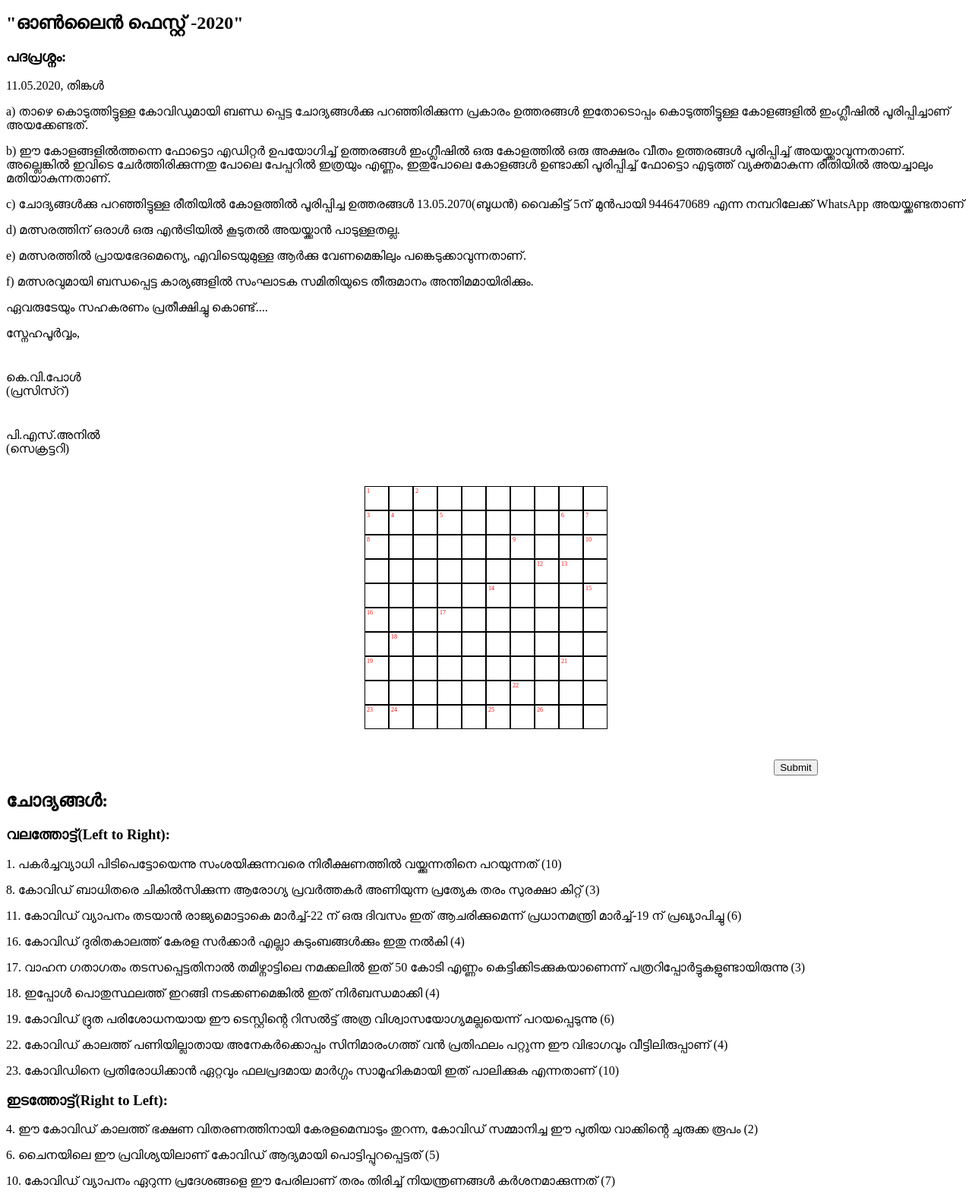
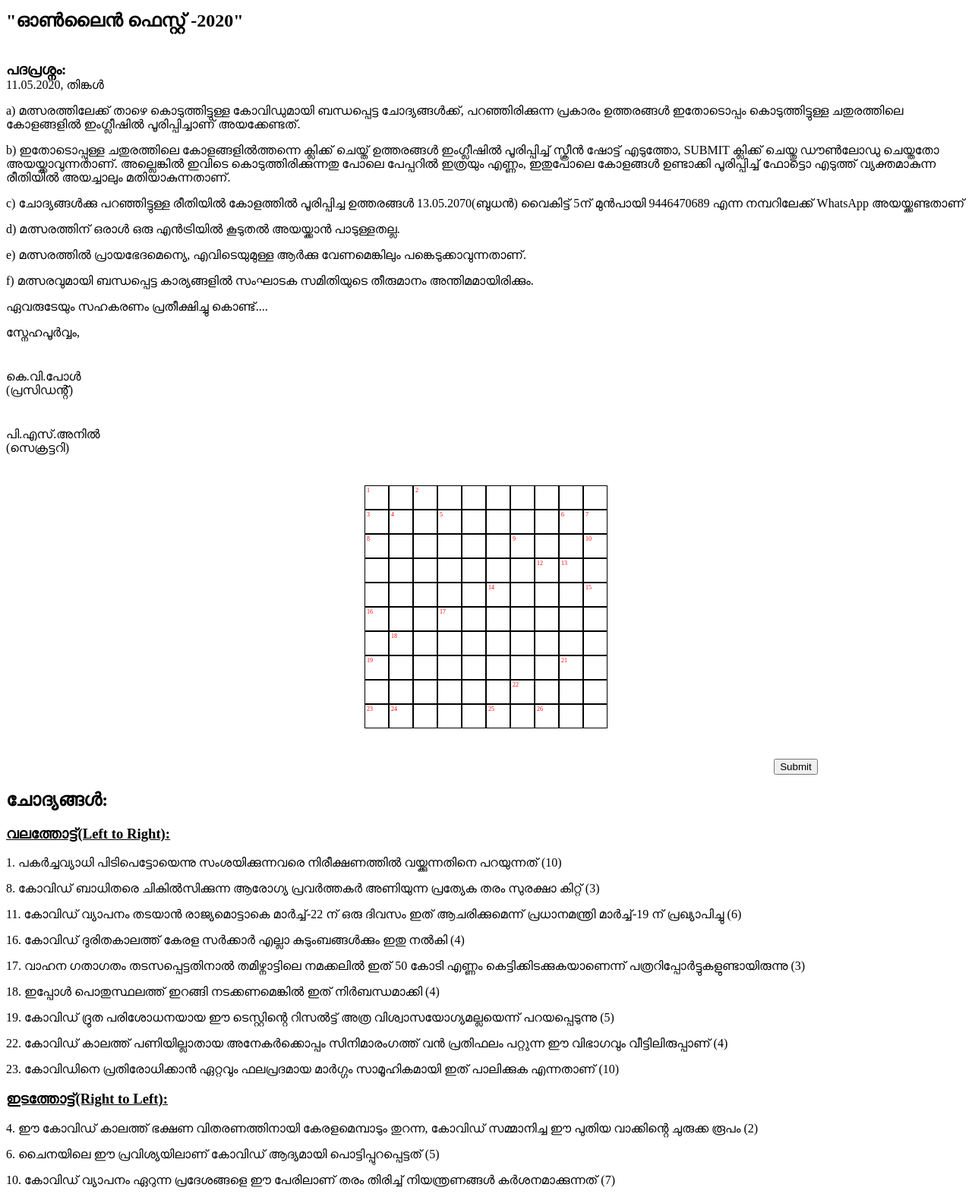
Before and after one commit to RahulPaul04/Crossword, a plain HTML site: page Puzzle/index.html in a window 1280 px wide. Shown: the part 101-1677 px from the top of the page at 76% size. Drawn offline with Linux system fonts and the light colour scheme.

Commit message:
Puzzle_2

```diff
--- a/Puzzle/index.html
+++ b/Puzzle/index.html
@@ -3,7 +3,7 @@
 <html lang="en" dir="ltr">
   <head>
     <meta charset="utf-8">
-    <meta name="viewport" content="width=device-width, initial-scale=1">
+    <meta name="viewport" content="width=device-width, initial-scale=0.8">
     <link rel="stylesheet" href="styles.css">
     <script src="jquery-1.11.3.min.js">
 
@@ -27,26 +27,24 @@
     <title>Crossword</title>
   </head>
   <body>
-    <h1>ജ്ഞാനസാഗരം വായനശാല,</h1>
-    <p>Reg. No.1873/56, തിരുവാലൂർ.</p>
+    <h1 class="name">ജ്ഞാനസാഗരം വായനശാല,</h1>
+    <p class="desig">Reg. No.1873/56, തിരുവാലൂർ.</p>
     <h2> "ഓൺലൈൻ ഫെസ്റ്റ് -2020" </h2>
-    <h3> പദപ്രശ്നം:</h3>
-    <p>11.05.2020, തിങ്കൾ</p>
-    <p>a) താഴെ കൊടുത്തിട്ടുള്ള കോവിഡുമായി ബണ്ഡ പ്പെട്ട ചോദ്യങ്ങൾക്കു പറഞ്ഞിരിക്കുന്ന പ്രകാരം ഉത്തരങ്ങൾ ഇതോടൊപ്പം കൊടുത്തിട്ടുള്ള കോളങ്ങളിൽ ഇംഗ്ലീഷിൽ പൂരിപ്പിച്ചാണ് അയക്കേണ്ടത്. </p>
-    <p>b) ഈ കോളങ്ങളിൽത്തന്നെ ഫോട്ടൊ എഡിറ്റർ ഉപയോഗിച്ച് ഉത്തരങ്ങൾ ഇംഗ്ലീഷിൽ ഒരു കോളത്തിൽ ഒരു അക്ഷരം വീതം ഉത്തരങ്ങൾ പൂരിപ്പിച്ച് അയയ്ക്കാവുന്നതാണ്. അല്ലെങ്കിൽ ഇവിടെ ചേർത്തിരിക്കുന്നതു പോലെ പേപ്പറിൽ ഇത്രയും എണ്ണം,  ഇതുപോലെ കോളങ്ങൾ ഉണ്ടാക്കി പൂരിപ്പിച്ച് ഫോട്ടൊ എടുത്ത് വ്യക്തമാകുന്ന രീതിയിൽ അയച്ചാലും മതിയാകുന്നതാണ്.</p>
+    <h3 class="name"> പദപ്രശ്നം:</h3>
+    <p class="desig">11.05.2020, തിങ്കൾ</p>
+    <p>a) മത്സരത്തിലേക്ക് താഴെ കൊടുത്തിട്ടുള്ള കോവിഡുമായി ബന്ധപ്പെട്ട ചോദ്യങ്ങൾക്ക്, പറഞ്ഞിരിക്കുന്ന പ്രകാരം ഉത്തരങ്ങൾ ഇതോടൊപ്പം കൊടുത്തിട്ടുള്ള ചതുരത്തിലെ കോളങ്ങളിൽ ഇംഗ്ലീഷിൽ പൂരിപ്പിച്ചാണ് അയക്കേണ്ടത്.  </p>
+    <p>b) ഇതോടൊപ്പുള്ള ചതുരത്തിലെ കോളങ്ങളിൽത്തന്നെ ക്ലിക്ക് ചെയ്ത് ഉത്തരങ്ങൾ ഇംഗ്ലീഷിൽ പൂരിപ്പിച്ച് സ്ക്രീൻ ഷോട്ട് എടുത്തോ, SUBMIT ക്ലിക്ക് ചെയ്തു ഡൗൺലോഡു ചെയ്തതോ  അയയ്ക്കാവുന്നതാണ്. അല്ലെങ്കിൽ ഇവിടെ കൊടുത്തിരിക്കുന്നതു പോലെ പേപ്പറിൽ ഇത്രയും എണ്ണം,  ഇതുപോലെ കോളങ്ങൾ ഉണ്ടാക്കി പൂരിപ്പിച്ച് ഫോട്ടൊ എടുത്ത് വ്യക്തമാകുന്ന രീതിയിൽ അയച്ചാലും മതിയാകുന്നതാണ്.</p>
     <p>c) ചോദ്യങ്ങൾക്കു പറഞ്ഞിട്ടുള്ള രീതിയിൽ കോളത്തിൽ പൂരിപ്പിച്ച ഉത്തരങ്ങൾ 13.05.2070(ബുധൻ) വൈകിട്ട് 5ന് മുൻപായി  9446470689 എന്ന നമ്പറിലേക്ക് WhatsApp അയയ്ക്കണ്ടതാണ്</p>
     <p>d) മത്സരത്തിന് ഒരാൾ ഒരു എൻട്രിയിൽ കൂടുതൽ അയയ്ക്കാൻ പാടുള്ളതല്ല.</p>
     <p>e) മത്സരത്തിൽ പ്രായഭേദമെന്യെ, എവിടെയുമുള്ള ആർക്കു വേണമെങ്കിലും പങ്കെടുക്കാവുന്നതാണ്.</p>
     <p>f) മത്സരവുമായി ബന്ധപ്പെട്ട കാര്യങ്ങളിൽ സംഘാടക സമിതിയുടെ തീരുമാനം അന്തിമമായിരിക്കും.</p>
-    <p>  </p>
     <p>ഏവരുടേയും സഹകരണം പ്രതീക്ഷിച്ചു കൊണ്ട്....</p>
-    <p></p>
     <p>സ്നേഹപൂർവ്വം,</p>
-    <p></p>
     <p class="name">കെ.വി.പോൾ</p>
-    <p class="desig">(പ്രസിസ്റ്)</p>
+    <p class="desig">(പ്രസിഡൻ്റ്)</p>
     <p class="name">പി.എസ്.അനിൽ</p>
     <p class="desig">(സെക്രട്ടറി)</p>
+
 
 
     <div  id="box" class="grid-container">
@@ -281,26 +279,26 @@
     <button class="bot" onclick="docapture();" name="Submit">Submit</button>
     <a href="" id="blank"></a>
      <h2>ചോദ്യങ്ങൾ:</h2>
-     <h3>വലത്തോട്ട്(Left to Right):</h3>
+     <h3 class="heading">വലത്തോട്ട്(Left to Right):</h3>
     <p>1. പകർച്ചവ്യാധി പിടിപെട്ടോയെന്നു സംശയിക്കുന്നവരെ നിരീക്ഷണത്തിൽ വയ്ക്കുന്നതിനെ പറയുന്നത് (10)</p>
     <p>8. കോവിഡ് ബാധിതരെ ചികിൽസിക്കുന്ന ആരോഗ്യ പ്രവർത്തകർ അണിയുന്ന പ്രത്യേക തരം സുരക്ഷാ കിറ്റ് (3)</p>
     <p>11. കോവിഡ് വ്യാപനം തടയാൻ രാജ്യമൊട്ടാകെ മാർച്ച്-22 ന് ഒരു ദിവസം ഇത് ആചരിക്കുമെന്ന് പ്രധാനമന്ത്രി മാർച്ച്-19 ന് പ്രഖ്യാപിച്ചു (6)</p>
     <p>16. കോവിഡ് ദുരിതകാലത്ത് കേരള സർക്കാർ എല്ലാ കുടുംബങ്ങൾക്കും ഇതു നൽകി (4)</p>
     <p>17. വാഹന ഗതാഗതം തടസപ്പെട്ടതിനാൽ തമിഴ്നാട്ടിലെ നമക്കലിൽ ഇത് 50 കോടി എണ്ണം കെട്ടിക്കിടക്കുകയാണെന്ന് പത്രറിപ്പോർട്ടുകളുണ്ടായിരുന്നു (3)</p>
     <p>18. ഇപ്പോൾ പൊതുസ്ഥലത്ത് ഇറങ്ങി നടക്കണമെങ്കിൽ ഇത് നിർബന്ധമാക്കി (4)</p>
-    <p>19. കോവിഡ് ദ്രുത പരിശോധനയായ ഈ ടെസ്റ്റിൻ്റെ റിസൽട്ട് അത്ര വിശ്വാസയോഗ്യമല്ലയെന്ന് പറയപ്പെടുന്നു (6)</p>
+    <p>19. കോവിഡ് ദ്രുത പരിശോധനയായ ഈ ടെസ്റ്റിൻ്റെ റിസൽട്ട് അത്ര വിശ്വാസയോഗ്യമല്ലയെന്ന് പറയപ്പെടുന്നു (5)</p>
     <p>22. കോവിഡ് കാലത്ത് പണിയില്ലാതായ അനേകർക്കൊപ്പം സിനിമാരംഗത്ത് വൻ പ്രതിഫലം പറ്റുന്ന ഈ വിഭാഗവും വീട്ടിലിരുപ്പാണ് (4)</p>
     <p>23. കോവിഡിനെ പ്രതിരോധിക്കാൻ ഏറ്റവും ഫലപ്രദമായ മാർഗ്ഗം സാമൂഹികമായി ഇത് പാലിക്കുക എന്നതാണ് (10)</p>
     <p></p>
-    <h3>ഇടത്തോട്ട്(Right to Left):</h3>
+    <h3 class="heading">ഇടത്തോട്ട്(Right to Left):</h3>
     <p>4. ഈ കോവിഡ് കാലത്ത് ഭക്ഷണ വിതരണത്തിനായി കേരളമെമ്പാടും തുറന്ന, കോവിഡ് സമ്മാനിച്ച ഈ പുതിയ വാക്കിൻ്റെ ചുരുക്ക രൂപം (2)</p>
     <p>6. ചൈനയിലെ ഈ പ്രവിശ്യയിലാണ് കോവിഡ് ആദ്യമായി പൊട്ടിപ്പുറപ്പെട്ടത് (5)</p>
     <p>10. കോവിഡ് വ്യാപനം ഏറുന്ന പ്രദേശങ്ങളെ ഈ പേരിലാണ് തരം തിരിച്ച് നിയന്ത്രണങ്ങൾ കർശനമാക്കുന്നത് (7)</p>
     <p>13. സാമ്പത്തീക പ്രതിസന്ധി മറികടക്കാൻ കേന്ദ്ര സർക്കാർ കേന്ദ്ര ജീവനക്കാരുടെ ഇതിൻ്റെ വർദ്ധനവ് ഒന്നര വർഷത്തേക്ക് മരവിപ്പിക്കാൻ തീരുമാനിച്ചു (2)</p>
-    <p>14. 'കൊറോണ വൈറസ് ഡിസീസ് ' എന്നതാണ് ഇതിൻ്റെ ചുരുക്കരൂപം (5)</p>
+    <p>14. 'കൊറോണ വൈറസ് ഡിസീസ്' എന്നതാണ് ഇതിൻ്റെ ചുരുക്കരൂപം (5)</p>
     <p>22. ഇതുപയോഗിച്ച് കൈ നന്നായി കഴുകിയാൽ തുരത്താവുന്നതേയുള്ളൂ കൊറോണ വൈറസിനെ (4)</p>
     <p></p>
-    <h3>താഴെയ്ക്ക്(Downward):</h3>
+    <h3 class="heading">താഴെയ്ക്ക്(Downward):</h3>
     <p>2. കോവിഡ് മൂലം ലോകത്ത് ഇതുവരെ ഏറ്റവും കൂടുതൽ ആളുകൾ മരിച്ച രാജ്യം (7)</p>
     <p>3. കോവിഡ് കാലത്ത് രാവും പകലും സ്ത്യുത്യർഹ സേവനം ചെയ്യുന്ന കേരളത്തിലെ യൂണിഫോമിട്ട ഈ വിഭാഗത്തിൻ്റെ ചുരുക്കപ്പേര് (2)</p>
     <p>7. ലോകാരോഗ്യ സംഘടന - കോവിഡ് മാർഗ്ഗ നിർദ്ദേശകരംഗത്ത് അവസാന വാക്ക് (3)</p>
@@ -311,11 +309,11 @@
     <p>19. ഈ സോണിൽ നിയന്ത്രണങ്ങൾ കർശനമാണ് (3)</p>
     <p>20. നമുക്കായി സുപ്രധാന നിർദ്ദേശങ്ങൾ തരുന്ന പ്രധാനമന്ത്രിയെ നാം ചുരുക്കി ഇങ്ങനെയാണ് വിളിക്കാറ് (2)</p>
     <p></p>
-    <h3>മുകളിലേക്ക്(Upwards)</h3>
+    <h3 class="heading">മുകളിലേക്ക്(Upwards)</h3>
     <p>21. ഇന്ത്യയിലെ സംസ്ഥാനങ്ങളിലും മറ്റു രാജ്യങ്ങളിലും നടപ്പാക്കുന്ന സമ്പൂർണ്ണ അടച്ചിടൽ(8)</p>
     <p>24. ആരോഗ്യരംഗത്ത് വിലമതിക്കാനാവാത്ത സേവനം പ്രദാനം ചെയ്യുന്ന, ഇന്ത്യയിലെ ഡോക്ടർമാരുടെ വോളൻ്ററി സംഘടനയുടെ ചുരുക്കരൂപം(3)</p>
     <p>25. കോവിഡ് പ്രതിരോധത്തിൻ്റെ ബാലപാഠം ഇതാണ് - കണ്ണ്, വായ്, പിന്നെ ഇതിലും കൈ കൊണ്ട് തൊടരുത് (4)</p>
-    <p>26. കോവിഡ് തകർത്താടിയ ഒരു യൂറോപ്യൻ രാജ്യം - ക്രൈസ്തവർക്ക് ഈ നാടിനോട് ഒരു വൈകാരിക ബന്ധം കൂടിയുണ്ട്(5</p>
+    <p>26. കോവിഡ് തകർത്താടിയ ഒരു യൂറോപ്യൻ രാജ്യം - ക്രൈസ്തവർക്ക് ഈ നാടിനോട് ഒരു വൈകാരിക ബന്ധം കൂടിയുണ്ട് (5)</p>
 
 
   </body>
--- a/Puzzle/styles.css
+++ b/Puzzle/styles.css
@@ -23,6 +23,9 @@
 
 @media  {
 
+}
+.heading{
+  text-decoration: underline;
 }
 
 .name{
```
